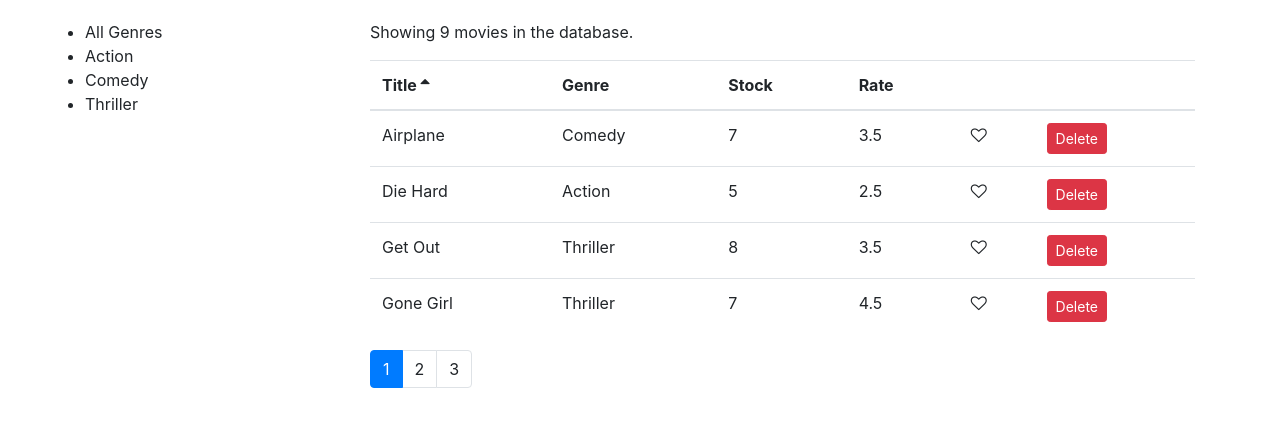
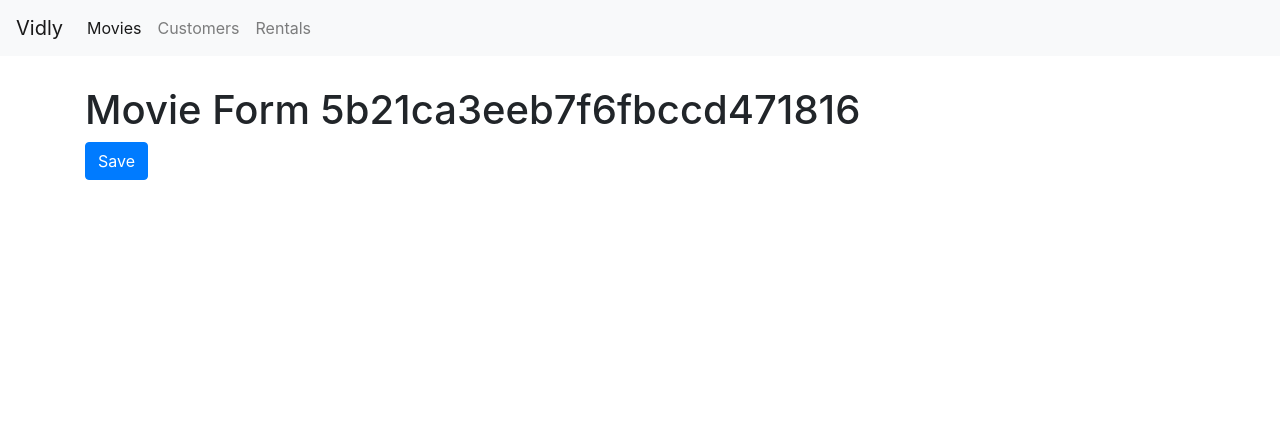
Before and after one commit to terryberlin/vidly, a React (Create React App) app: page /movies/5b21ca3eeb7f6fbccd471816 in a window 1280 px wide. Shown: the top 426 px of the page. Built offline with nearby package versions, Linux system fonts and the light colour scheme.

Commit message:
Chapter 18

```diff
--- a/package.json
+++ b/package.json
@@ -7,8 +7,10 @@
     "font-awesome": "^4.7.0",
     "lodash": "^4.17.15",
     "prop-types": "^15.6.2",
+    "query-string": "^6.1.0",
     "react": "^16.8.6",
     "react-dom": "^16.8.6",
+    "react-router-dom": "^4.3.1",
     "react-scripts": "3.0.1"
   },
   "scripts": {
--- a/src/App.js
+++ b/src/App.js
@@ -1,15 +1,34 @@
-import React from "react";
+import React, { Component } from "react";
+import { Route, Switch, Redirect } from "react-router-dom";
 import Movies from "./components/movies";
-//import logo from "./logo.svg";
-//import logo from "http://quikserve.reports.assets.s3-website-us-east-1.amazonaws.com/images/qs_logo_orange.png";
+import MovieForm from "./components/movieForm";
+import Customers from "./components/customers";
+import Rentals from "./components/rentals";
+import NotFound from "./components/notFound";
+import NavBar from "./components/navBar";
 import "./App.css";
 
-function App() {
-  return (
-    <main className="container">
-      <Movies />
-    </main>
-  );
+class App extends Component {
+  render() {
+    return (
+      <React.Fragment>
+        <NavBar />
+        <main className="container">
+          <Switch>
+            <Route path="/movies/:id" component={MovieForm} />
+            <Route path="/movies" component={Movies} />
+            <Route path="/customers" component={Customers} />
+            <Route path="/rentals" component={Rentals} />
+            <Route path="/not-found" component={NotFound} />
+            <Route path="/" component={Movies} />
+            <Redirect to="/not-found" />
+          </Switch>
+        </main>
+      </React.Fragment>
+    );
+  }
 }
 
 export default App;
+
+//<Redirect from="/" exact to="/movies" />
--- a/src/components/common/pagination.jsx
+++ b/src/components/common/pagination.jsx
@@ -18,9 +18,9 @@
                 page === currentPage ? "page-item active" : "page-item"
               }
             >
-              <a className="page-link" onClick={() => onPageChange(page)}>
+              <id className="page-link" onClick={() => onPageChange(page)}>
                 {page}
-              </a>
+              </id>
             </li>
           ))}
         </ul>
--- /dev/null
+++ b/src/components/customers.jsx
@@ -0,0 +1,6 @@
+import React from "react";
+const Customers = () => {
+  return <h1>Customers</h1>;
+};
+
+export default Customers;
--- /dev/null
+++ b/src/components/movieForm.jsx
@@ -0,0 +1,16 @@
+import React from "react";
+const MovieForm = ({ match, history }) => {
+  return (
+    <div>
+      <h1>Movie Form {match.params.id} </h1>
+      <button
+        className="btn btn-primary"
+        onClick={() => history.push("/movies")}
+      >
+        Save
+      </button>
+    </div>
+  );
+};
+
+export default MovieForm;
--- a/src/components/moviesTable.jsx
+++ b/src/components/moviesTable.jsx
@@ -1,10 +1,15 @@
 import React, { Component } from "react";
+import { Link } from "react-router-dom";
 import Table from "./common/table";
 import Like from "./common/like";
 
 class MoviesTable extends Component {
   columns = [
-    { path: "title", label: "Title" },
+    {
+      path: "title",
+      label: "Title",
+      content: movie => <Link to={`/movies/${movie._id}`}>{movie.title}</Link>
+    },
     { path: "genre.name", label: "Genre" },
     { path: "numberInStock", label: "Stock" },
     { path: "dailyRentalRate", label: "Rate" },
--- /dev/null
+++ b/src/components/navBar.jsx
@@ -0,0 +1,38 @@
+import React from "react";
+import { Link, NavLink } from "react-router-dom";
+
+const NavBar = () => {
+  return (
+    <nav className="navbar navbar-expand-lg navbar-light bg-light">
+      <Link className="navbar-brand" to="/">
+        Vidly
+      </Link>
+      <button
+        className="navbar-toggler"
+        type="button"
+        data-toggle="collapse"
+        data-target="#navbarNavAltMarkup"
+        aria-controls="navbarNavAltMarkup"
+        aria-expanded="false"
+        aria-label="Toggle navigation"
+      >
+        <span className="navbar-toggler-icon" />
+      </button>
+      <div className="collapse navbar-collapse" id="navbarNavAltMarkup">
+        <div className="navbar-nav">
+          <NavLink className="nav-item nav-link" to="/movies">
+            Movies
+          </NavLink>
+          <NavLink className="nav-item nav-link" to="/customers">
+            Customers
+          </NavLink>
+          <NavLink className="nav-item nav-link" to="/rentals">
+            Rentals
+          </NavLink>
+        </div>
+      </div>
+    </nav>
+  );
+};
+
+export default NavBar;
--- /dev/null
+++ b/src/components/notFound.jsx
@@ -0,0 +1,7 @@
+import React from "react";
+
+const NotFound = () => {
+  return <h1>Not Found</h1>;
+};
+
+export default NotFound;
--- /dev/null
+++ b/src/components/rentals.jsx
@@ -0,0 +1,6 @@
+import React from "react";
+const Rentals = () => {
+  return <h1>Rentals</h1>;
+};
+
+export default Rentals;
--- a/src/index.css
+++ b/src/index.css
@@ -1,6 +1,6 @@
 body {
   margin: 0;
-  padding: 20px 0 0 0;
+  padding: 0 0 0 0;
   font-family: -apple-system, BlinkMacSystemFont, "Segoe UI", "Roboto", "Oxygen",
     "Ubuntu", "Cantarell", "Fira Sans", "Droid Sans", "Helvetica Neue",
     sans-serif;
@@ -13,6 +13,10 @@
     monospace;
 }
 
+.navbar {
+  margin-bottom: 30px;
+}
+
 .clickable {
   cursor: pointer;
 }
--- a/src/index.js
+++ b/src/index.js
@@ -1,5 +1,6 @@
 import React from "react";
 import ReactDOM from "react-dom";
+import { BrowserRouter } from "react-router-dom";
 import "./index.css";
 import App from "./App";
 import * as serviceWorker from "./serviceWorker";
@@ -7,7 +8,12 @@
 import "font-awesome/css/font-awesome.css";
 //import Counter from "./components/movies";
 
-ReactDOM.render(<App />, document.getElementById("root"));
+ReactDOM.render(
+  <BrowserRouter>
+    <App />
+  </BrowserRouter>,
+  document.getElementById("root")
+);
 
 // If you want your app to work offline and load faster, you can change
 // unregister() to register() below. Note this comes with some pitfalls.
```
Also changed, not shown: 1 other file (tests, documents, lock files or other folders).
